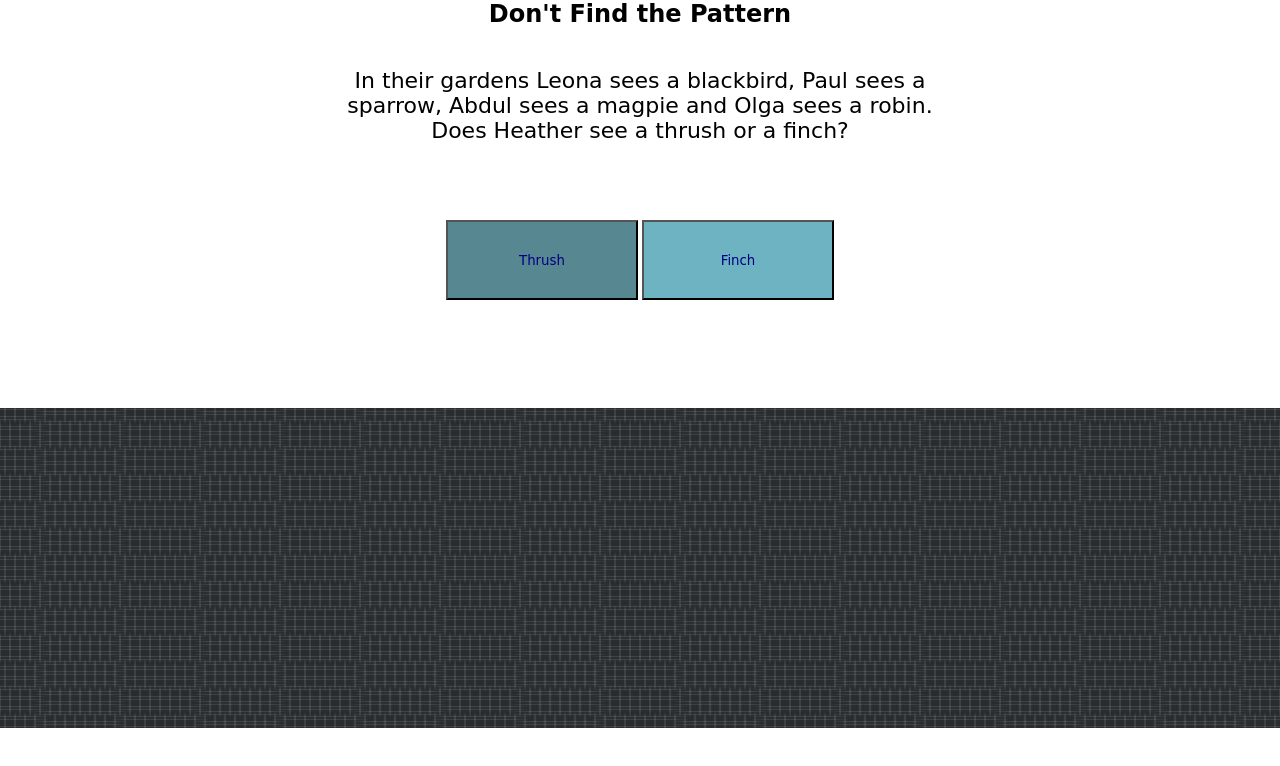
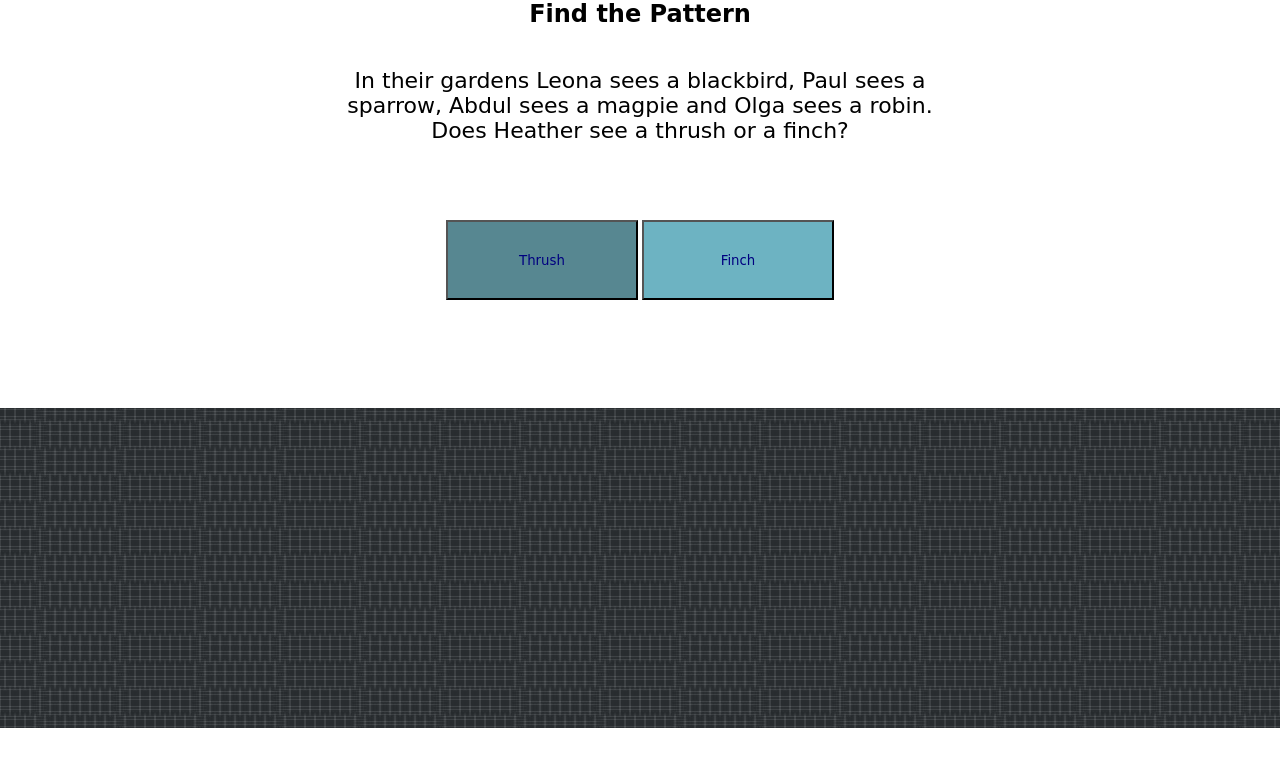
Before and after one commit to aleks504/FinalAdventure, a plain HTML site: page finalText3.html in a window 1280 px wide. Drawn offline with Linux system fonts and the light colour scheme; a web font is replaced by a local one.

Commit message:
Update finalText3.html

```diff
--- a/finalText3.html
+++ b/finalText3.html
@@ -26,7 +26,7 @@ window.onload = function()
 </head>
 <body>
   <center>
-  <h2 id = "title">Don't Find the Pattern</h2>
+  <h2 id = "title">Find the Pattern</h2>
   <br>
   <p>In their gardens Leona sees a blackbird, Paul sees a sparrow, Abdul sees a magpie and Olga sees a robin.
     Does Heather see a thrush or a finch?</p>
```
